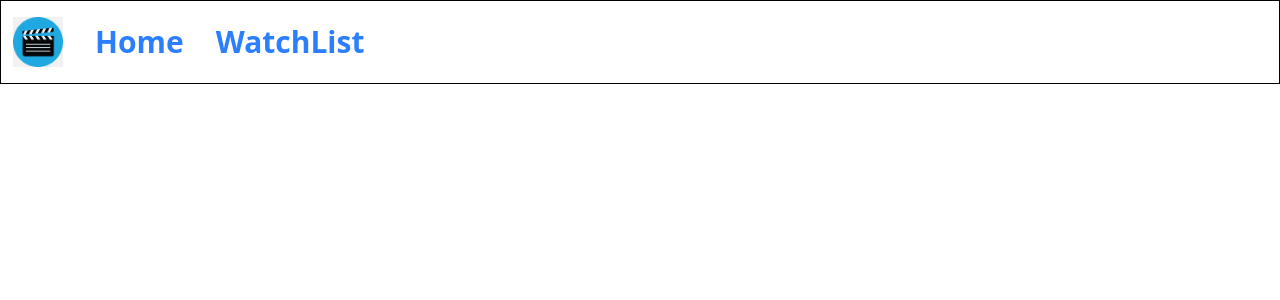
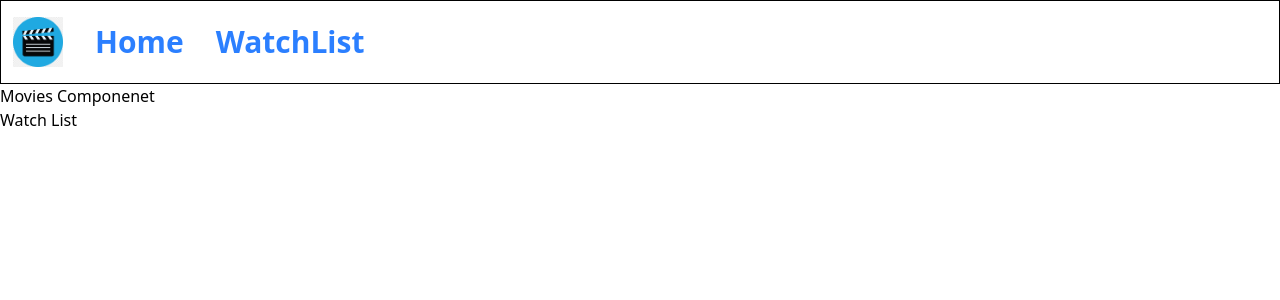
Before and after one commit to Karthik171819/React-Scaler, a React (Vite) app in the folder movie-store/: page / in a window 1280 px wide. Shown: the top 300 px of the page. Built offline with nearby package versions, Linux system fonts and the light colour scheme.

Commit message:
WatchList

```diff
--- a/movie-store/src/App.jsx
+++ b/movie-store/src/App.jsx
@@ -1,10 +1,16 @@
 import "./App.css"
 import Navbar from "./components/Navbar"
+import Movies from "./components/Movies"
+import WatchList from "./components/WatchList"
 
 export default function App(){
   return(
     <div>
       <Navbar/>
+
+      <Movies/>
+
+      <WatchList/>
     </div>
   )
 }
--- a/movie-store/src/components/Movies.jsx
+++ b/movie-store/src/components/Movies.jsx
@@ -0,0 +1,11 @@
+import React from 'react'
+
+const Movies = () => {
+  return (
+    <div>
+        <h1>Movies Componenet</h1>
+    </div>
+  )
+}
+
+export default Movies
--- a/movie-store/src/components/WatchList.jsx
+++ b/movie-store/src/components/WatchList.jsx
@@ -0,0 +1,11 @@
+import React from 'react'
+
+const WatchList = () => {
+  return (
+    <div>
+        <h1>Watch List</h1>
+    </div>
+  )
+}
+
+export default WatchList
```
